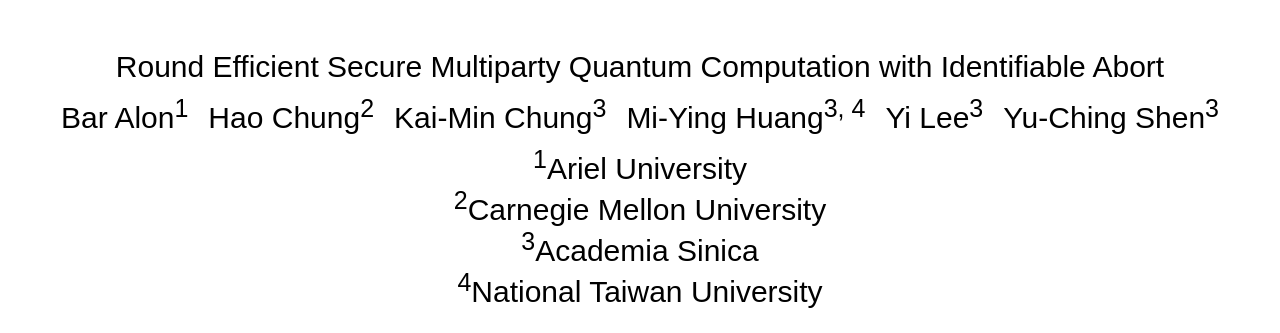
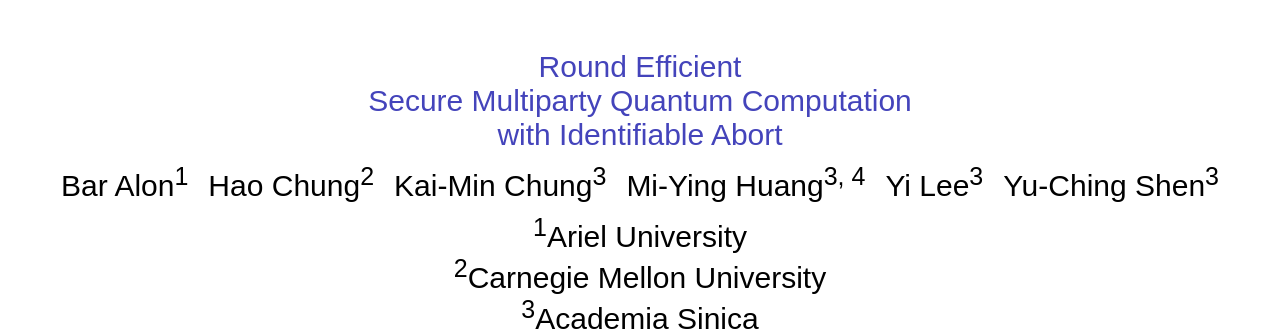
Before and after one commit to ethanlee515/ethanlee515.github.io, a plain HTML site: page MPQC-SWIA/slides/index.html in a window 1280 px wide. Shown: the top 333 px of the page. Drawn offline with nearby package versions, Linux system fonts and the light colour scheme.

Commit message:
Format paper title

```diff
--- a/MPQC-SWIA/slides/index.css
+++ b/MPQC-SWIA/slides/index.css
@@ -26,3 +26,9 @@
 sup {
 	font-size: smaller;
 }
+
+#paper-title {
+	color: #44b;
+
+
+}
--- a/MPQC-SWIA/slides/index.html
+++ b/MPQC-SWIA/slides/index.html
@@ -28,7 +28,15 @@
 	</head>
 	<body>
 		<div class="paper-info" id="paper-title">
-			Round Efficient Secure Multiparty Quantum Computation with Identifiable Abort
+			<div class="paper-info paper-title-line">
+			Round Efficient
+			</div>
+			<div class="paper-info paper-title-line">
+			Secure Multiparty Quantum Computation
+			</div>
+			<div class="paper-info paper-title-line">
+			with Identifiable Abort
+			</div>
 		</div>
 		<div class="paper-info" id="authors-holder">
 			<div class="paper-info" id="author-holder">
```
